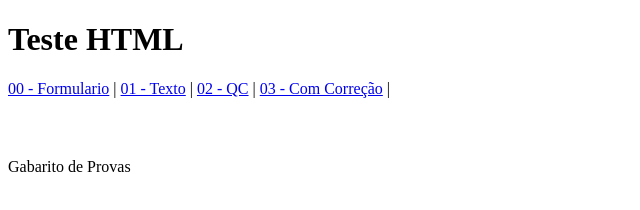
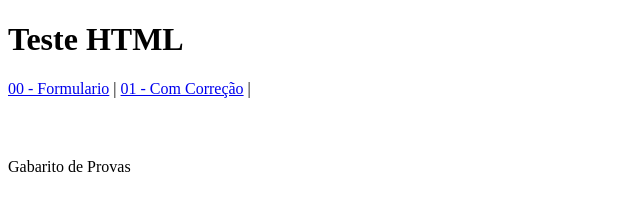
Before and after one commit to ro-santin/GabaritoDeProvas, a plain HTML site: page index.html in a window 1280 px wide. Shown: the whole page, without its empty margins (0-640 px from the left). Drawn offline with Linux system fonts and the light colour scheme.

Commit message:
Modelito Quase no jeito

```diff
--- a/index.html
+++ b/index.html
@@ -20,9 +20,7 @@
     </header>
     <nav>
         <a href="pag/form.html">00 - Formulario</a>   |
-        <a href="pag/texto1.html">01 - Texto</a>   |
-        <a href="pag/doQC.html">02 - QC</a>   |
-        <a href="pag/pronto.html">03 - Com Correção</a>   |
+        <a href="pag/pronto.html">01 - Com Correção</a>   |
 
 
 
--- a/pag/pronto.html
+++ b/pag/pronto.html
@@ -8,7 +8,7 @@
 <h1>Simulado</h1>
 
 
-<SCRIPT><!--  hide script from obsolete browsers
+<SCRIPT>
 
     function makeArray(length)
      {
```
